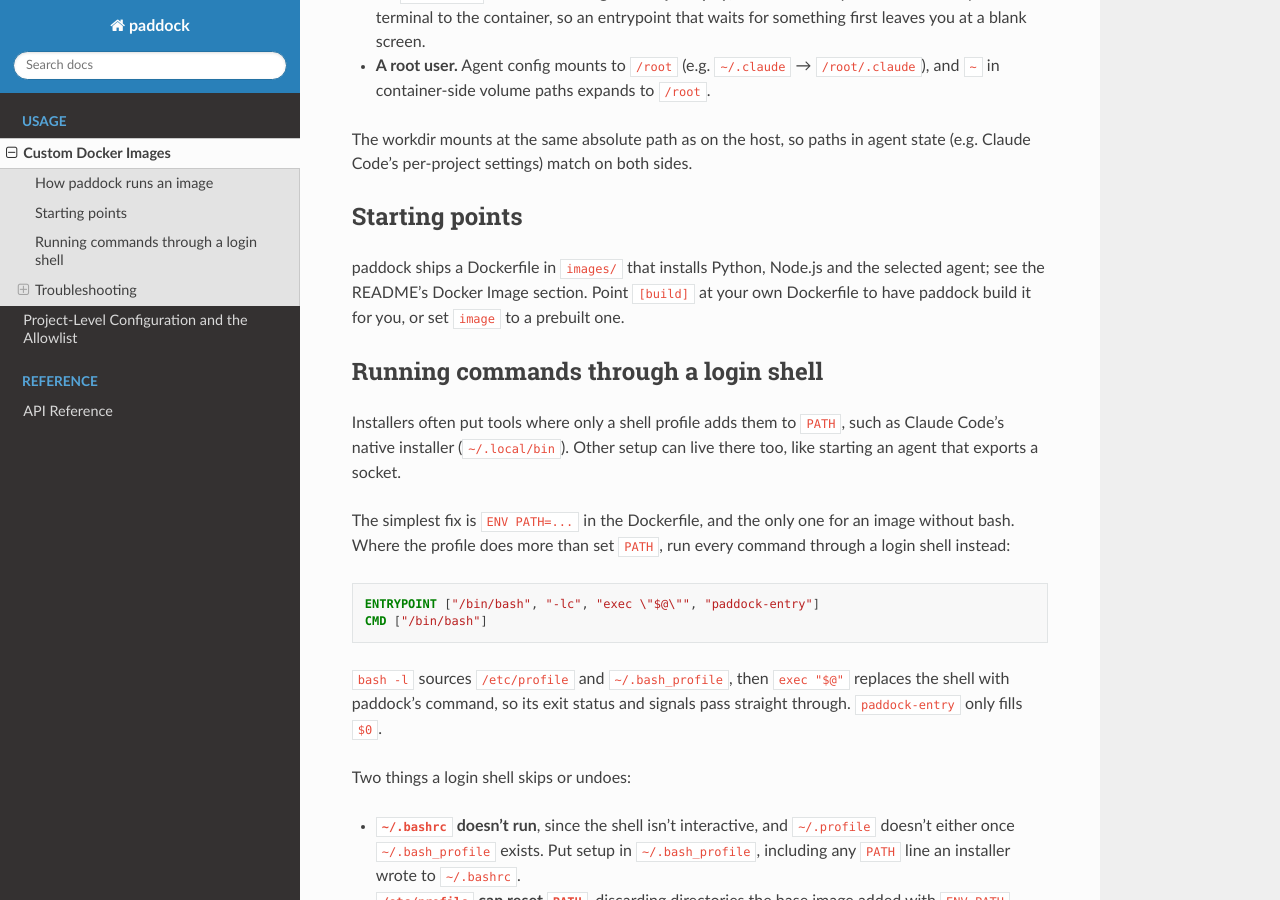
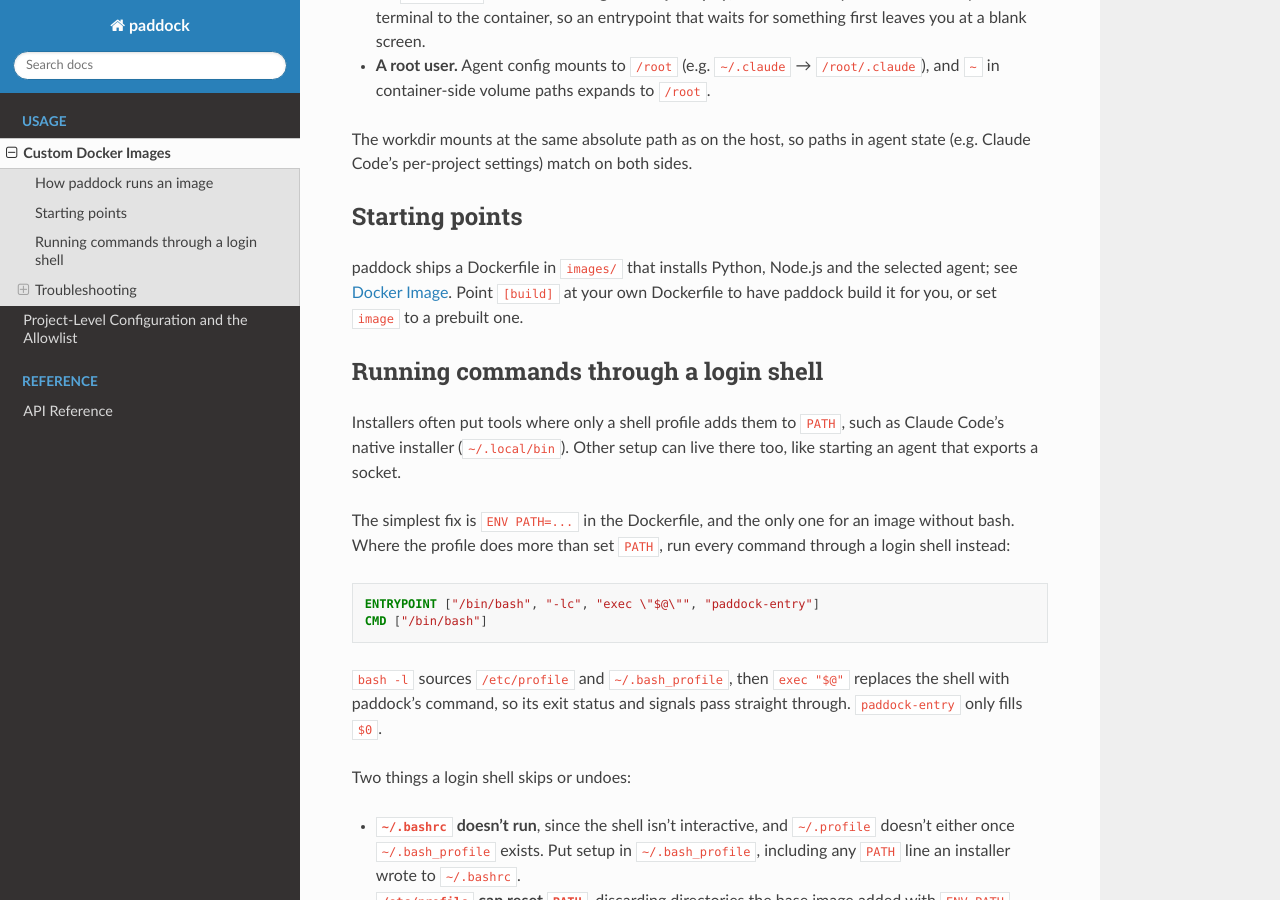
Before and after one commit to todofixthis/paddock, a Sphinx documentation site: the page built from docs/usage/docker-images.md, in a window 1280 px wide and 900 px high, scrolled down 661 px. Built offline with Sphinx 7.4.7 and the Read the Docs theme 3.1.0, drawn with Linux system fonts in a browser that asks for light colours.

Commit message:
Link the Docker Image section from the images guide 🪧
- Replace "see the README's Docker Image section" with a link to that section, since the README is now the docs landing page

Co-Authored-By: Claude Opus 5.5 <noreply@anthropic.com>

```diff
--- a/docs/usage/docker-images.md
+++ b/docs/usage/docker-images.md
@@ -35,8 +35,8 @@ The workdir mounts at the same absolute path as on the host, so paths in agent s
 ## Starting points
 
 paddock ships a Dockerfile in `images/` that installs Python, Node.js and the selected
-agent; see the README's Docker Image section. Point `[build]` at your own Dockerfile to
-have paddock build it for you, or set `image` to a prebuilt one.
+agent; see [Docker Image][docker-image]. Point `[build]` at your own Dockerfile to have
+paddock build it for you, or set `image` to a prebuilt one.
 
 ## Running commands through a login shell
 
```
Also changed, not shown: other parts of docs/usage/docker-images.md (+1 -0 lines).
